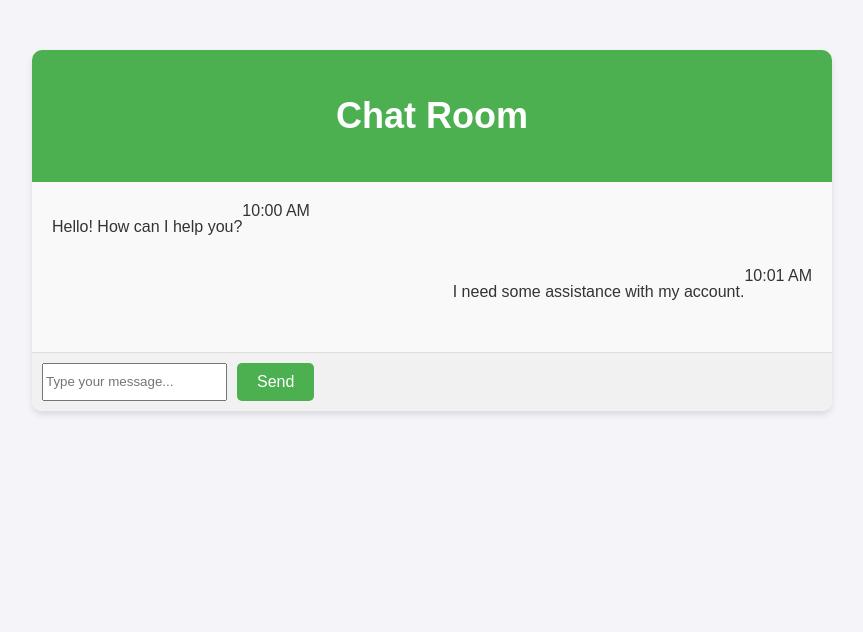
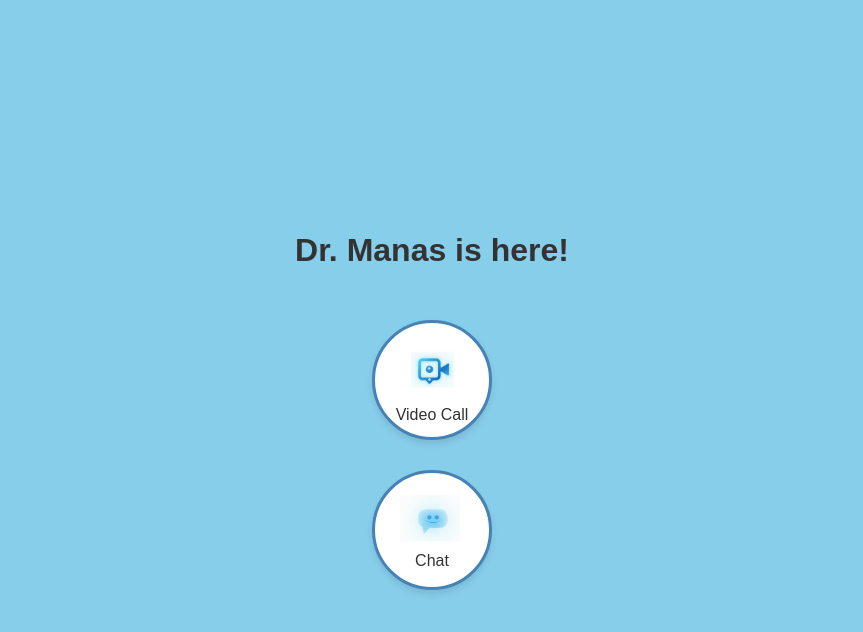
Before and after one commit to digvijay789065/manas-prototype, a plain HTML site: page chat.html in a window 1280 px wide. Shown: the whole page, without its empty margins (208-1071 px from the left). Drawn offline with Linux system fonts and the light colour scheme.

Commit message:
Update chat.html

```diff
--- a/chat.html
+++ b/chat.html
@@ -3,28 +3,28 @@
 <head>
     <meta charset="UTF-8">
     <meta name="viewport" content="width=device-width, initial-scale=1.0">
-    <title>Chat Interface</title>
-    <link rel="stylesheet" href="chat.css">
+    <link rel="stylesheet" href="main.css">
+    <title>User Details</title>
 </head>
 <body>
-    <div class="chat-container">
-        <div class="chat-header">
-            <h2>Chat Room</h2>
+    <h1>Dr. Manas is here!</h1>
+    <div class="options">
+        <div class="option">
+            <button id="videoCall" onclick="location.href='video-call.html';">
+            <img src="video-icon.png" alt="Video Call Logo">
+            Video Call
+            </button>
         </div>
-        <div class="chat-messages">
-            <div class="message received">
-                <p>Hello! How can I help you?</p>
-                <span class="timestamp">10:00 AM</span>
-            </div>
-            <div class="message sent">
-                <p>I need some assistance with my account.</p>
-                <span class="timestamp">10:01 AM</span>
-            </div>
-        </div>
-        <div class="chat-input">
-            <input type="text" placeholder="Type your message..." />
-            <button>Send</button>
+        <div class="option">
+            <button id="chat" onclick="location.href='chat.html';">
+            <img src="chat-icon.png" alt="Chat Logo">
+            Chat
+            </button>
         </div>
     </div>
+
+
+
+    <script src="main.js"></script>
 </body>
 </html>
```
